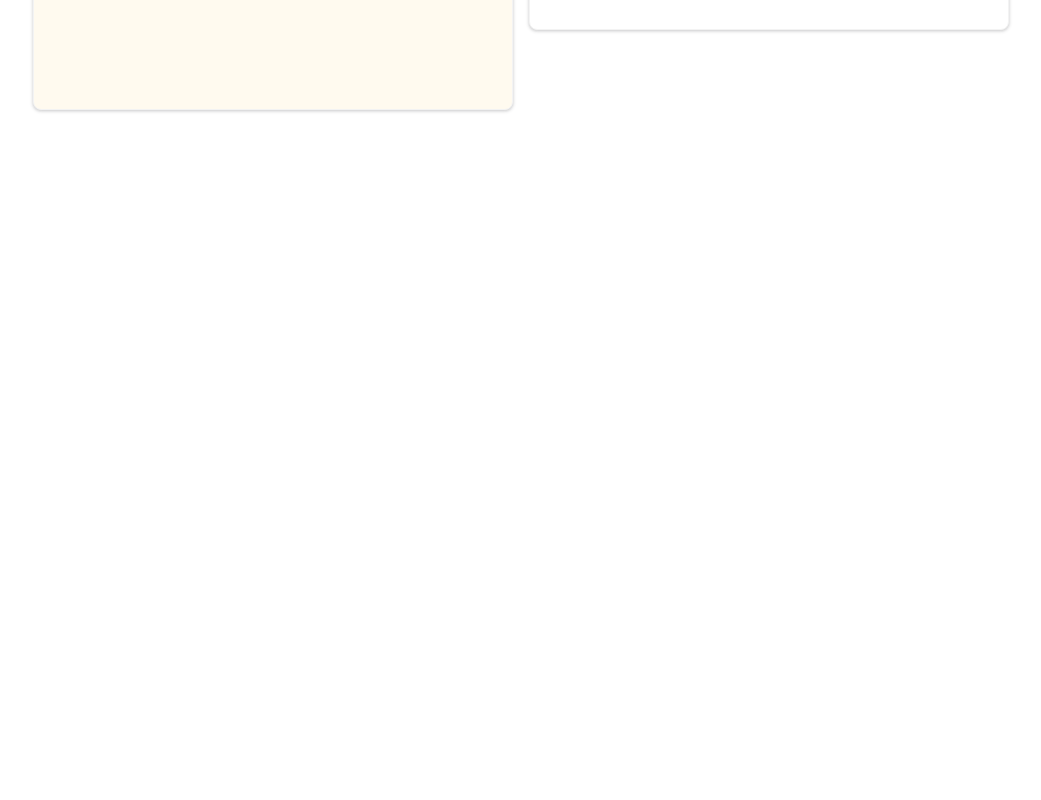
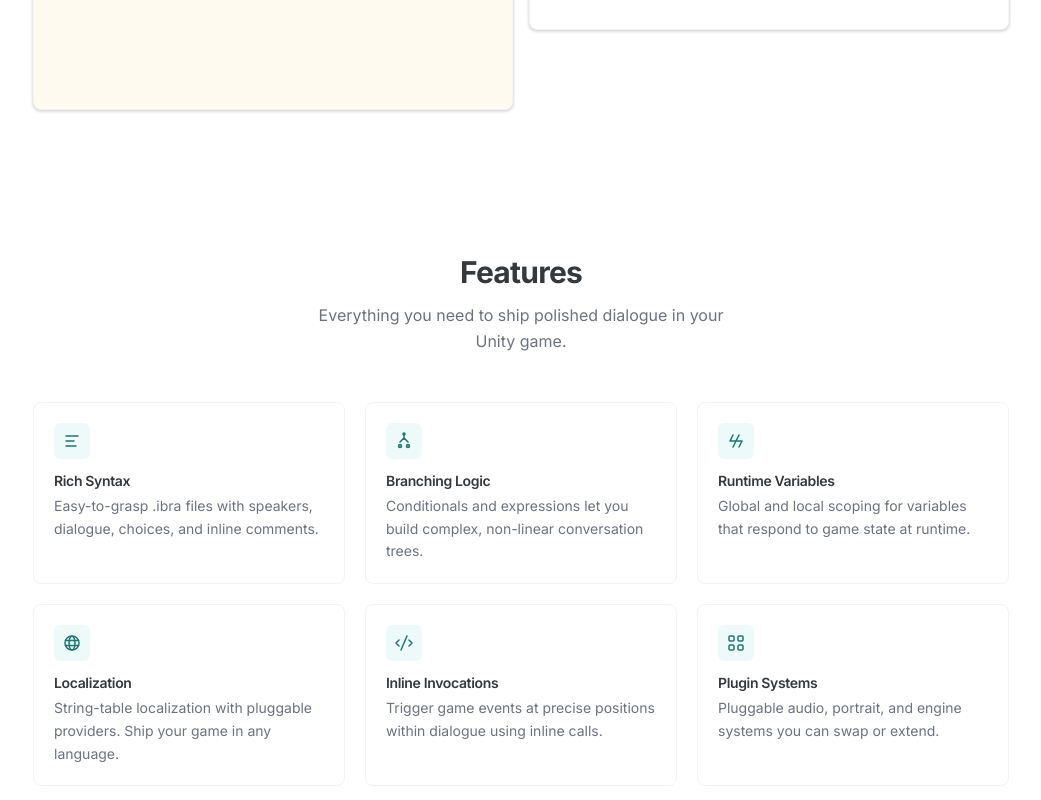
Before and after one commit to Ibralogue/ibralogue.github.io, a React (Vite) app: page / in a window 1280 px wide. Shown: the part 578-1378 px from the top of the page, without its empty margins (119-1160 px from the left). Before the commit the page ends 800 px from the top, so only its background shows below. Built offline with nearby package versions, Linux system fonts and the light colour scheme.

Commit message:
feat: add features grid section

```diff
--- a/src/App.tsx
+++ b/src/App.tsx
@@ -1,11 +1,13 @@
 import Navbar from './components/Navbar'
 import Hero from './components/Hero'
+import Features from './components/Features'
 
 function App() {
   return (
     <div className="min-h-screen bg-white">
       <Navbar />
       <Hero />
+      <Features />
     </div>
   )
 }
--- /dev/null
+++ b/src/components/Features.tsx
@@ -0,0 +1,104 @@
+const FEATURES = [
+  {
+    title: 'Rich Syntax',
+    description:
+      'Easy-to-grasp .ibra files with speakers, dialogue, choices, and inline comments.',
+    icon: (
+      <svg className="w-5 h-5" viewBox="0 0 20 20" fill="none" stroke="currentColor" strokeWidth={1.5}>
+        <path strokeLinecap="round" strokeLinejoin="round" d="M4 5h12M4 10h8M4 15h10" />
+      </svg>
+    ),
+  },
+  {
+    title: 'Branching Logic',
+    description:
+      'Conditionals and expressions let you build complex, non-linear conversation trees.',
+    icon: (
+      <svg className="w-5 h-5" viewBox="0 0 20 20" fill="none" stroke="currentColor" strokeWidth={1.5}>
+        <path strokeLinecap="round" strokeLinejoin="round" d="M10 3v4m0 0l-4 4m4-4l4 4M6 15h0m8 0h0" />
+        <circle cx="10" cy="3" r="1" fill="currentColor" />
+        <circle cx="6" cy="15" r="1.5" />
+        <circle cx="14" cy="15" r="1.5" />
+      </svg>
+    ),
+  },
+  {
+    title: 'Runtime Variables',
+    description:
+      'Global and local scoping for variables that respond to game state at runtime.',
+    icon: (
+      <svg className="w-5 h-5" viewBox="0 0 20 20" fill="none" stroke="currentColor" strokeWidth={1.5}>
+        <path strokeLinecap="round" strokeLinejoin="round" d="M7 4l-3 6h6l-3 6M13 4l-3 6h6l-3 6" />
+      </svg>
+    ),
+  },
+  {
+    title: 'Localization',
+    description:
+      'String-table localization with pluggable providers. Ship your game in any language.',
+    icon: (
+      <svg className="w-5 h-5" viewBox="0 0 20 20" fill="none" stroke="currentColor" strokeWidth={1.5}>
+        <circle cx="10" cy="10" r="7" />
+        <ellipse cx="10" cy="10" rx="3" ry="7" />
+        <path strokeLinecap="round" d="M3.5 7.5h13M3.5 12.5h13" />
+      </svg>
+    ),
+  },
+  {
+    title: 'Inline Invocations',
+    description:
+      'Trigger game events at precise positions within dialogue using inline calls.',
+    icon: (
+      <svg className="w-5 h-5" viewBox="0 0 20 20" fill="none" stroke="currentColor" strokeWidth={1.5}>
+        <path strokeLinecap="round" strokeLinejoin="round" d="M13 3L7 17M5 7l-3 3 3 3M15 7l3 3-3 3" />
+      </svg>
+    ),
+  },
+  {
+    title: 'Plugin Systems',
+    description:
+      'Pluggable audio, portrait, and engine systems you can swap or extend.',
+    icon: (
+      <svg className="w-5 h-5" viewBox="0 0 20 20" fill="none" stroke="currentColor" strokeWidth={1.5}>
+        <rect x="3" y="3" width="5" height="5" rx="1" />
+        <rect x="12" y="3" width="5" height="5" rx="1" />
+        <rect x="3" y="12" width="5" height="5" rx="1" />
+        <rect x="12" y="12" width="5" height="5" rx="1" />
+      </svg>
+    ),
+  },
+]
+
+export default function Features() {
+  return (
+    <section id="features" className="max-w-5xl mx-auto px-6 py-20">
+      <div className="text-center mb-12">
+        <h2 className="text-3xl font-bold text-ink tracking-tight mb-3">
+          Features
+        </h2>
+        <p className="text-ink-muted max-w-md mx-auto">
+          Everything you need to ship polished dialogue in your Unity game.
+        </p>
+      </div>
+
+      <div className="grid sm:grid-cols-2 lg:grid-cols-3 gap-5">
+        {FEATURES.map((feature) => (
+          <div
+            key={feature.title}
+            className="group rounded-lg border border-surface-dim bg-white p-5 hover:border-teal-200 hover:shadow-card transition-all"
+          >
+            <div className="w-9 h-9 rounded-md bg-teal-50 text-teal-500 flex items-center justify-center mb-3 group-hover:bg-teal-100 transition-colors">
+              {feature.icon}
+            </div>
+            <h3 className="text-sm font-semibold text-ink mb-1">
+              {feature.title}
+            </h3>
+            <p className="text-sm text-ink-muted leading-relaxed">
+              {feature.description}
+            </p>
+          </div>
+        ))}
+      </div>
+    </section>
+  )
+}
```
